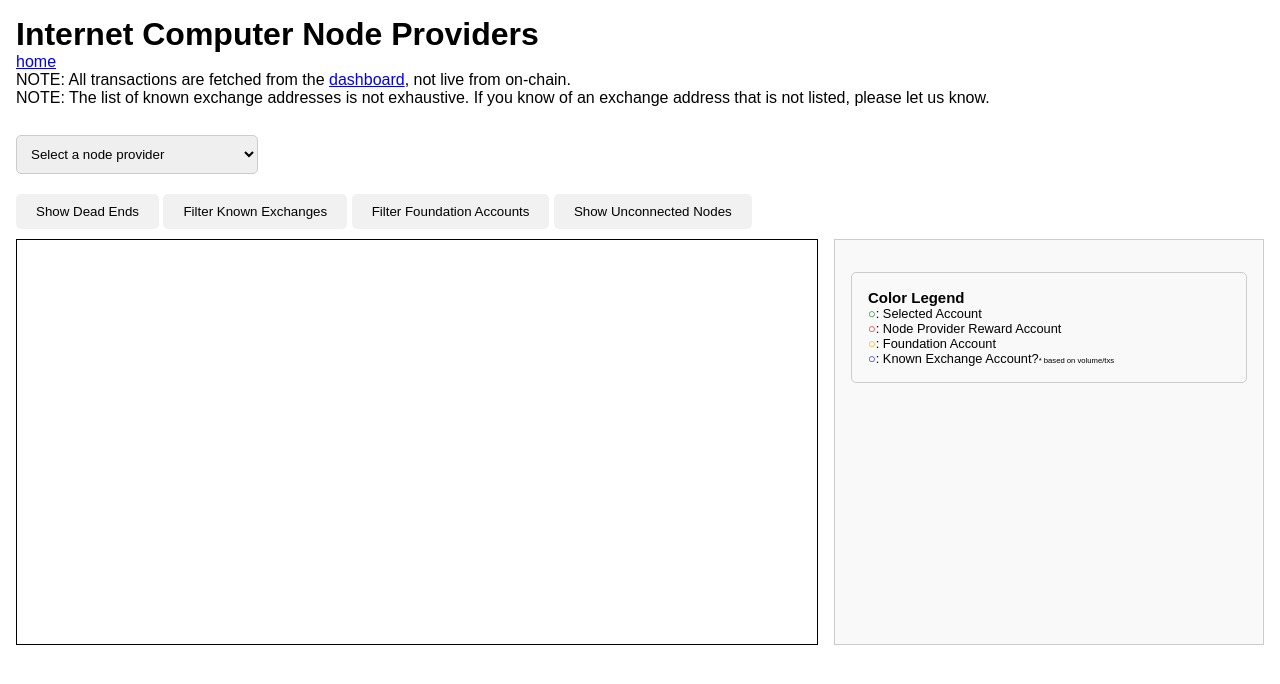
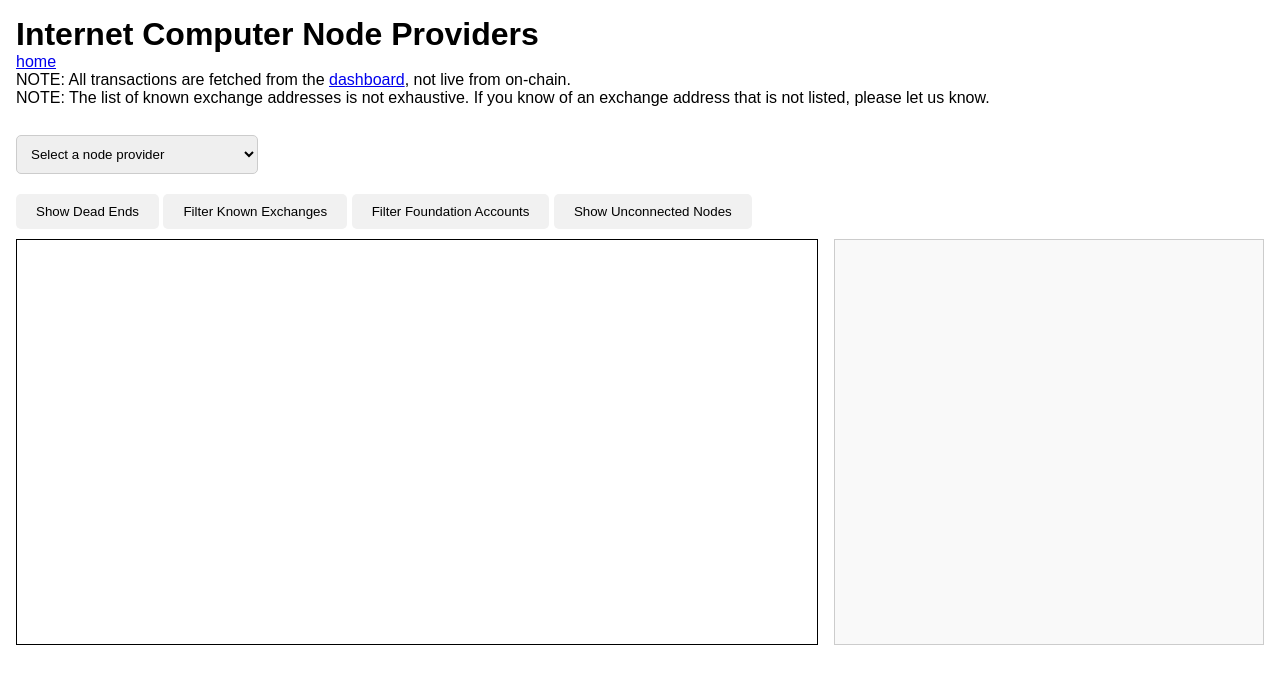
Before and after one commit to gabrielnic/node-providers, a SvelteKit app in the folder frontend/: page /graph in a window 1280 px wide. Shown: the top 684 px of the page. Built offline with nearby package versions, Linux system fonts and the light colour scheme.

Commit message:
removed legend

```diff
--- a/frontend/src/routes/graph/+page.svelte
+++ b/frontend/src/routes/graph/+page.svelte
@@ -449,25 +449,6 @@
 					<p>Provider: {nodeProviderData?.name}</p>
 				{/if}
 			{/if}
-			<div id="color-legend">
-				<h3>Color Legend</h3>
-				<ul>
-					<li>
-						<span style="color: green;">○</span>: Selected Account
-					</li>
-					<li>
-						<span style="color: red;">○</span>: Node Provider Reward Account
-					</li>
-					<li>
-						<span style="color: orange;">○</span>: Foundation Account
-					</li>
-					<li>
-						<span style="color: blue;">○</span>: Known Exchange Account?<small
-							style="font-size: .6em">* based on volume/txs</small
-						>
-					</li>
-				</ul>
-			</div>
 		</div>
 	</div>
 </div>
```
